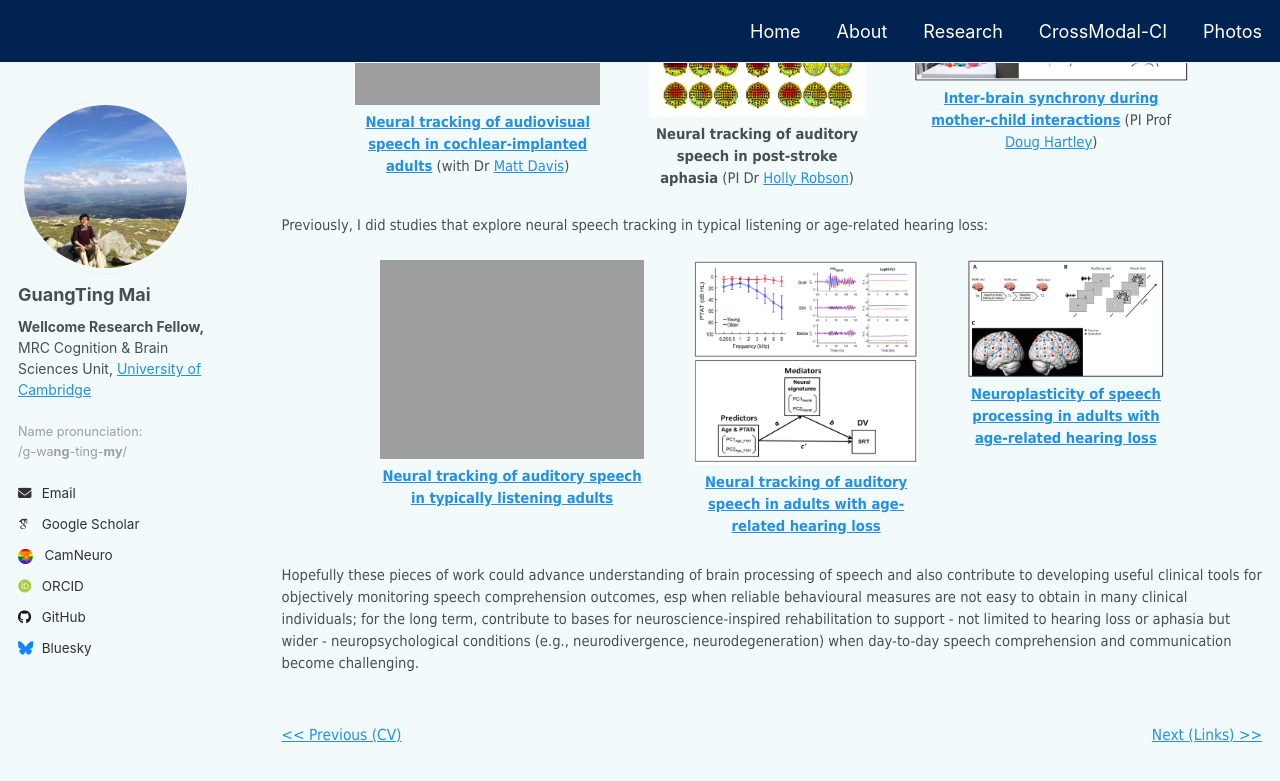
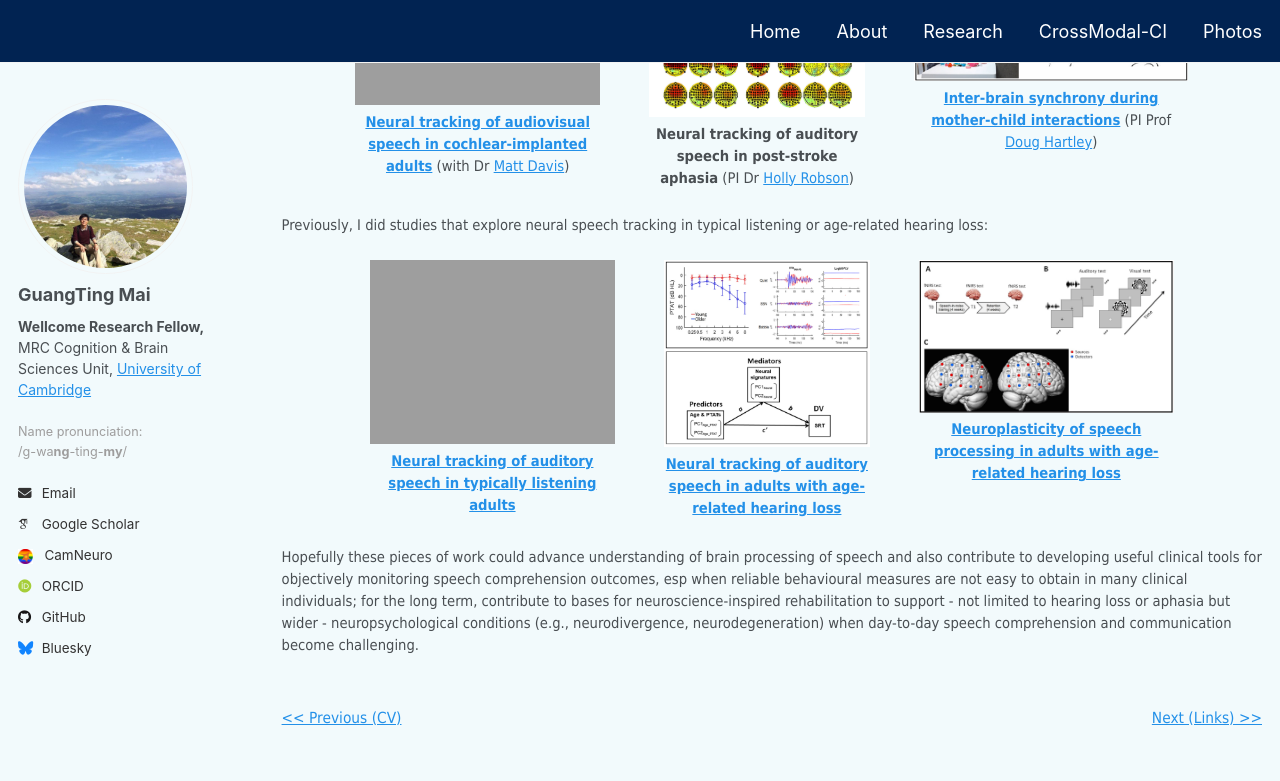
Before and after one commit to guangtingmai/guangtingmai.github.io, a Jekyll site: the page built from _pages/research-content.html, in a window 1280 px wide and 900 px high, scrolled down 683 px. Shown: the top 781 px of the window. Built offline with Jekyll 4.4.1, drawn with Linux system fonts in a browser that asks for light colours; some web fonts are replaced.

Commit message:
Update research-content.html

```diff
--- a/_pages/research-content.html
+++ b/_pages/research-content.html
@@ -45,19 +45,19 @@ author_profile: true
 <p><span style="font-size: 11pt;font-family: Tahoma;line-height: 1.2;display: block;margin-bottom: 0.05vh">Previously, I did studies that explore neural speech tracking in typical listening or age-related hearing loss:</span>
 
 <div style="display: flex;justify-content: center;gap: 5%;margin: 1.5em 0;">
-  <div style="width: 27%; text-align: center;"><a href="https://guangtingmai.github.io/neuraltrack-typical/">
+  <div style="width: 25%; text-align: center;"><a href="https://guangtingmai.github.io/neuraltrack-typical/">
     <img src="https://guangtingmai.github.io/images/neural-tracking-typical-icons.png" style="width:100%; display:block;">
     <p style="width:100%; margin:0.4em 0 0; font-size:11pt; font-family:Tahoma;text-align:center;">
       <strong>Neural tracking of auditory speech in typically listening adults</strong></a>
     </p>
   </div>
-  <div style="width: 23%; text-align: center;"><a href="https://guangtingmai.github.io/neuraltrack-hearingloss/">
+  <div style="width: 21%; text-align: center;"><a href="https://guangtingmai.github.io/neuraltrack-hearingloss/">
     <img src="https://guangtingmai.github.io/images/neural-tracking-hearing-loss-icons.png" style="width:100%; display:block;">
     <p style="width:100%; margin:0.4em 0 0; font-size:11pt; font-family:Tahoma;text-align:center;">
       <strong>Neural tracking of auditory speech in adults with age-related hearing loss</strong></a>
     </p>
   </div>
-  <div style="width: 20%; text-align: center;"><a href="https://guangtingmai.github.io/neuraltrack-hearingloss/">
+  <div style="width: 26%; text-align: center;"><a href="https://guangtingmai.github.io/neuraltrack-hearingloss/">
     <img src="https://guangtingmai.github.io/images/neuroplasticity-hearing-loss-icons.png" style="width:100%; display:block;">
     <p style="width:100%; margin:0.4em 0 0; font-size:11pt; font-family:Tahoma;text-align:center;">
       <strong>Neuroplasticity of speech processing in adults with age-related hearing loss</strong></a>
```
